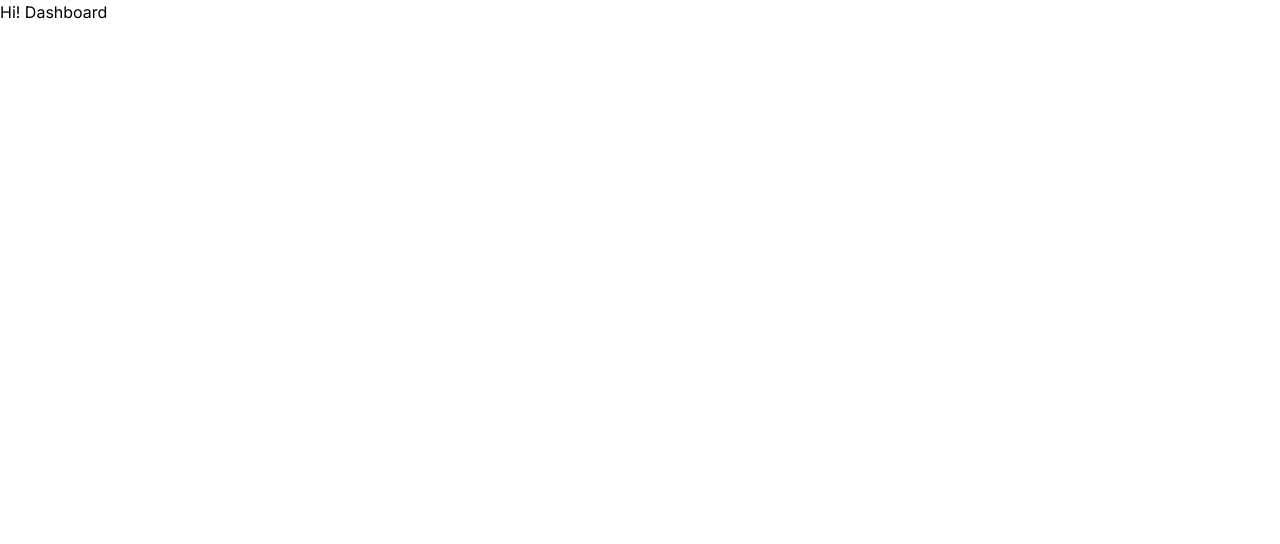
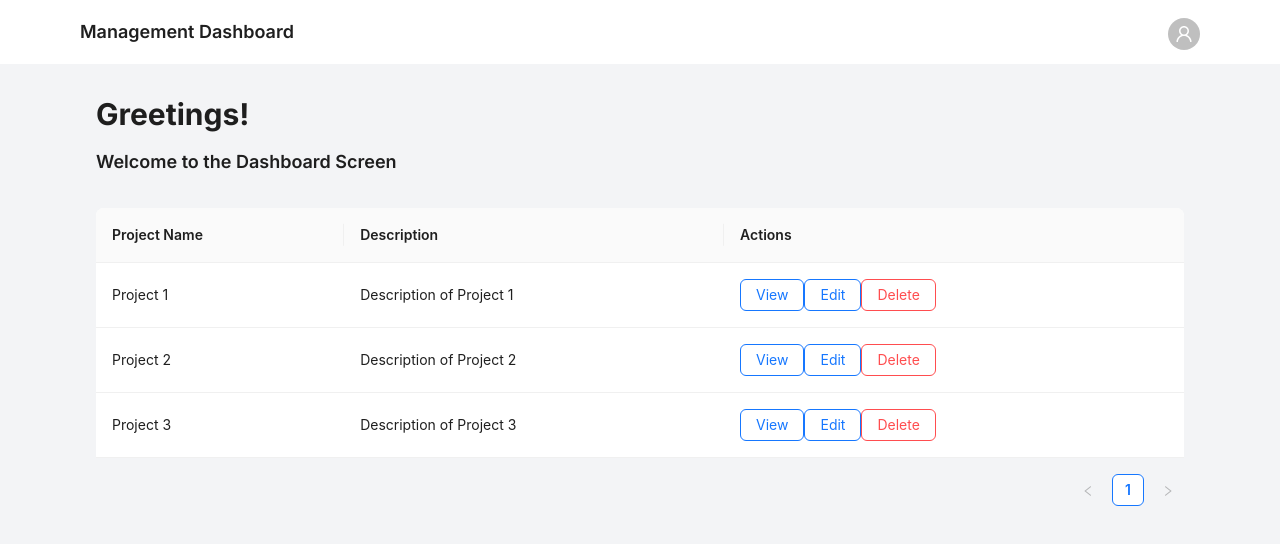
Before and after one commit to ArslanZafarr/management-dashboard-nextjs-antdesign, a Next.js app: page / in a window 1280 px wide. Shown: the top 544 px of the page. Built offline with nearby package versions, Linux system fonts and the light colour scheme.

Commit message:
add header and projects table using antdesign

```diff
--- a/package.json
+++ b/package.json
@@ -10,6 +10,7 @@
   },
   "dependencies": {
     "antd": "^5.16.5",
+    "js-cookie": "^3.0.5",
     "next": "14.2.3",
     "react": "^18",
     "react-dom": "^18"
--- /dev/null
+++ b/src/app/components/header/Navbar.js
@@ -0,0 +1,39 @@
+"use client";
+import React, { useState } from "react";
+import { UserOutlined, LogoutOutlined } from "@ant-design/icons";
+import { Layout, Avatar, Dropdown, Menu } from "antd";
+
+const { Header, Content } = Layout;
+
+const Navbar = () => {
+  const [collapsed, setCollapsed] = useState(false);
+
+  const handleMenuClick = ({ key }) => {
+    if (key === "logout") {
+      // Handle logout action
+    }
+  };
+
+  const menu = (
+    <Menu onClick={handleMenuClick}>
+      <Menu.Item key="profile">Profile</Menu.Item>
+      <Menu.Item key="logout" icon={<LogoutOutlined />}>
+        Logout
+      </Menu.Item>
+    </Menu>
+  );
+
+  return (
+    <Header className="bg-white shadow flex items-center justify-between px-20 bg-gray-100">
+    <div className="text-lg font-semibold">Management Dashboard</div>
+    <div>
+      <Dropdown overlay={menu} trigger={["click"]}>
+        <Avatar icon={<UserOutlined />} />
+      </Dropdown>
+    </div>
+  </Header>
+
+  );
+};
+
+export default Navbar;
--- /dev/null
+++ b/src/app/components/projects/Projects.js
@@ -0,0 +1,69 @@
+"use client";
+import React from "react";
+import { Layout, Table,  Button } from "antd";
+
+const { Content } = Layout;
+
+const columns = [
+  {
+    title: "Project Name",
+    dataIndex: "name",
+    key: "name",
+  },
+  {
+    title: "Description",
+    dataIndex: "description",
+    key: "description",
+  },
+  {
+    title: "Actions",
+    key: "actions",
+    render: () => (
+      <>
+        <Button type="primary" ghost>
+          View
+        </Button>
+        <Button type="primary" ghost>
+          Edit
+        </Button>
+        <Button type="primary" danger ghost>
+          Delete
+        </Button>
+      </>
+    ),
+  },
+];
+
+const data = [
+  {
+    key: "1",
+    name: "Project 1",
+    description: "Description of Project 1",
+  },
+  {
+    key: "2",
+    name: "Project 2",
+    description: "Description of Project 2",
+  },
+  {
+    key: "3",
+    name: "Project 3",
+    description: "Description of Project 3",
+  },
+];
+
+const Projects = () => {
+  return (
+    <Content className="p-4 bg-gray-100">
+      <div className="py-4 px-20">
+        <h1 className="text-3xl font-bold mb-4">Greetings!</h1>
+        <h2 className="text-lg font-semibold mb-8">
+          Welcome to the Dashboard Screen
+        </h2>
+        <Table columns={columns} dataSource={data} />
+      </div>
+    </Content>
+  );
+};
+
+export default Projects;
--- a/src/app/layout.js
+++ b/src/app/layout.js
@@ -1,5 +1,6 @@
 import { Inter } from "next/font/google";
 import "./globals.css";
+import Navbar from "./components/header/Navbar";
 
 const inter = Inter({ subsets: ["latin"] });
 
@@ -12,7 +13,10 @@ export const metadata = {
 export default function RootLayout({ children }) {
   return (
     <html lang="en">
-      <body className={inter.className}>{children}</body>
+      <body className={inter.className}>
+        <Navbar />
+        {children}
+      </body>
     </html>
   );
 }
--- a/src/app/login/page.js
+++ b/src/app/login/page.js
@@ -1,15 +1,32 @@
 "use client";
 import { Button, Form, Input, message } from "antd";
-import React from "react";
+import React, { useMemo } from "react";
+import Cookies from "js-cookie";
+import { useRouter } from "next/navigation";
 
-const page = () => {
+const Page = () => {
+  const router = useRouter()
+
   const correctUsername = "admin";
   const correctPassword = "admin";
+
+  // Set cookie with an expiration time of 14 days
+  const expirationTime = 14 * 24 * 60 * 60; // 14 days in seconds
+  const currentTime = new Date().getTime() / 1000; // Convert milliseconds to seconds
+  const expirationDate = useMemo(() => {
+    return new Date((currentTime + expirationTime) * 1000);
+  }, [currentTime, expirationTime]);
 
   const onFinish = (values) => {
     const { username, password } = values;
     if (username === correctUsername && password === correctPassword) {
       message.success("User logged in successfully");
+
+      Cookies.set("userSession", JSON.stringify(values), {
+        expires: expirationDate,
+      });
+      router.push("/")
+
     } else {
       message.error("Incorrect username or password");
     }
@@ -66,4 +83,4 @@ const page = () => {
   );
 };
 
-export default page;
+export default Page;
--- a/src/app/page.js
+++ b/src/app/page.js
@@ -1,4 +1,11 @@
+"use client";
+
+import Projects from "./components/projects/Projects";
 
 export default function Home() {
-  return <h1>Hi! Dashboard</h1>;
+  return (
+    <>
+      <Projects />
+    </>
+  );
 }
```
Also changed, not shown: 1 other file (tests, documents, lock files or other folders).
